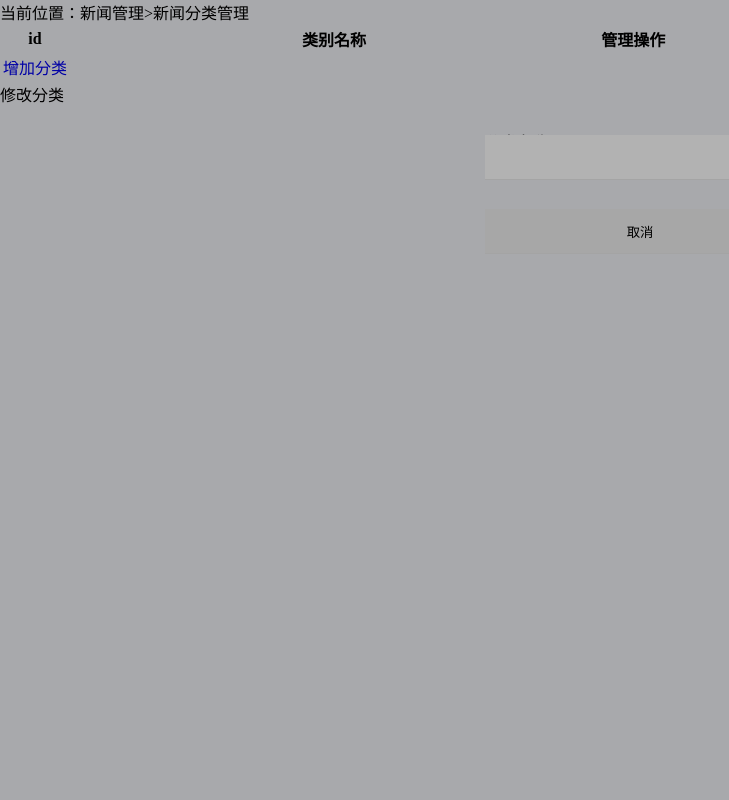
After one commit to H123soft/information, a Flask app: template info/templates/admin/news_type.html in a window 1280 px wide. The commit adds this page. Shown: the whole page, without its empty margins (0-729 px from the left). Run offline with Flask 2, Linux system fonts and the light colour scheme; the template is opened without the code that fills it, so the values that code supplies are empty; parts of the project's set-up code (start-up, migrations or seed data) failed here and were passed over; some libraries are stand-ins or nearby versions.

Commit message:
新闻分类的数据展示

```diff
--- a/info/templates/admin/index.html
+++ b/info/templates/admin/index.html
@@ -29,7 +29,7 @@
 			<ul class="sub_menu">
 				<li><a href="{{ url_for("admin.news_review") }}" class="icon031" target="main_frame">新闻审核</a></li>
 				<li><a href="{{ url_for('admin.news_edit') }}" class="icon032" target="main_frame">新闻版式编辑</a></li>
-				<li><a href="../../static/admin/html/news_type.html" class="icon034" target="main_frame">新闻分类管理</a></li>
+				<li><a href="{{ url_for('admin.news_type') }}" class="icon034" target="main_frame">新闻分类管理</a></li>
 			</ul>
 		</div>
 	</div>
--- /dev/null
+++ b/info/templates/admin/news_type.html
@@ -0,0 +1,52 @@
+<!DOCTYPE html>
+<html lang="en">
+<head>
+    <meta charset="UTF-8">
+    <title>新经资讯后台管理</title>
+    <link rel="stylesheet" type="text/css" href="../../static/admin/css/reset.css">
+    <link rel="stylesheet" type="text/css" href="../../static/admin/css/main.css">
+    <script type="text/javascript" src="../../static/admin/js/jquery-1.12.4.min.js"></script>
+    <script type="text/javascript" src="../../static/admin/js/news_type.js"></script>
+</head>
+<body>
+<div class="breadcrub">
+    当前位置：新闻管理>新闻分类管理
+</div>
+<div class="pannel">
+    <table class="common_table">
+        <tr>
+            <th width="10%">id</th>
+            <th width="80%">类别名称</th>
+            <th width="10%">管理操作</th>
+        </tr>
+        {% for category in data.categories %}
+            <tr>
+                <td>{{ category.id }}</td>
+                <td>{{ category.name }}</td>
+                <td><a href="javascript:;" class="edit">编辑</a></td>
+            </tr>
+        {% endfor %}
+        <tr>
+            <td colspan="3"><a href="javascript:;" class="addtype">增加分类</a></td>
+        </tr>
+    </table>
+</div>
+
+<div class="pop_con">
+    <div class="pop">
+        <form>
+            <h3>修改分类</h3>
+            <div class="form_group mt50">
+                <label class="input_label">分类名称：</label><input type="text" class="input_txt3">
+                <span class="error_tip">提示文字</span>
+            </div>
+            <div class="form_group line_top">
+                <input type="button" value="确定" class="confirm">&nbsp;&nbsp;&nbsp;&nbsp;
+                <input type="button" value="取消" class="cancel">
+            </div>
+        </form>
+    </div>
+    <div class="mask"></div>
+</div>
+</body>
+</html>
```
Also changed, not shown: info/modules/admin/views.py (+24 -0 lines), 1 other file.
